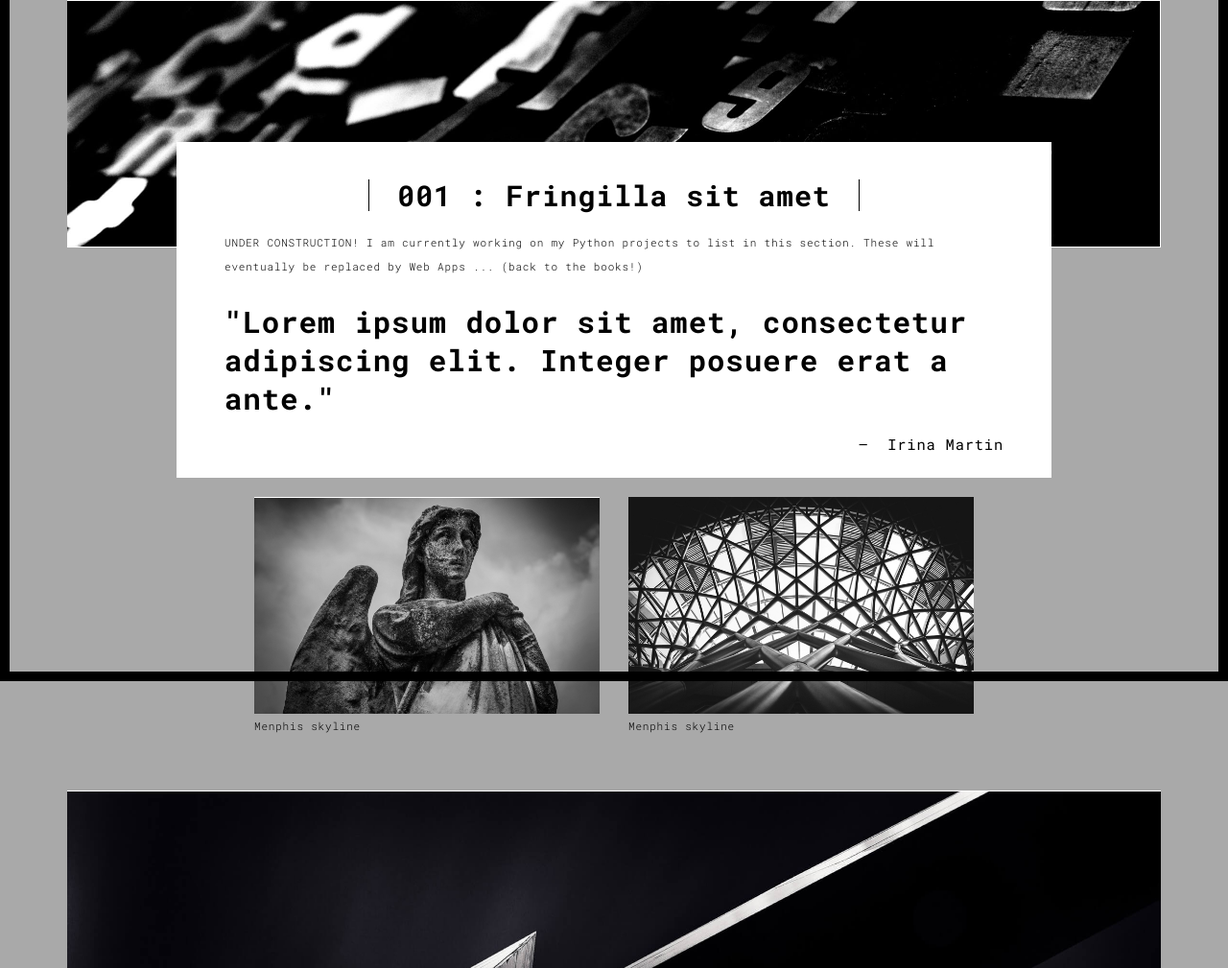
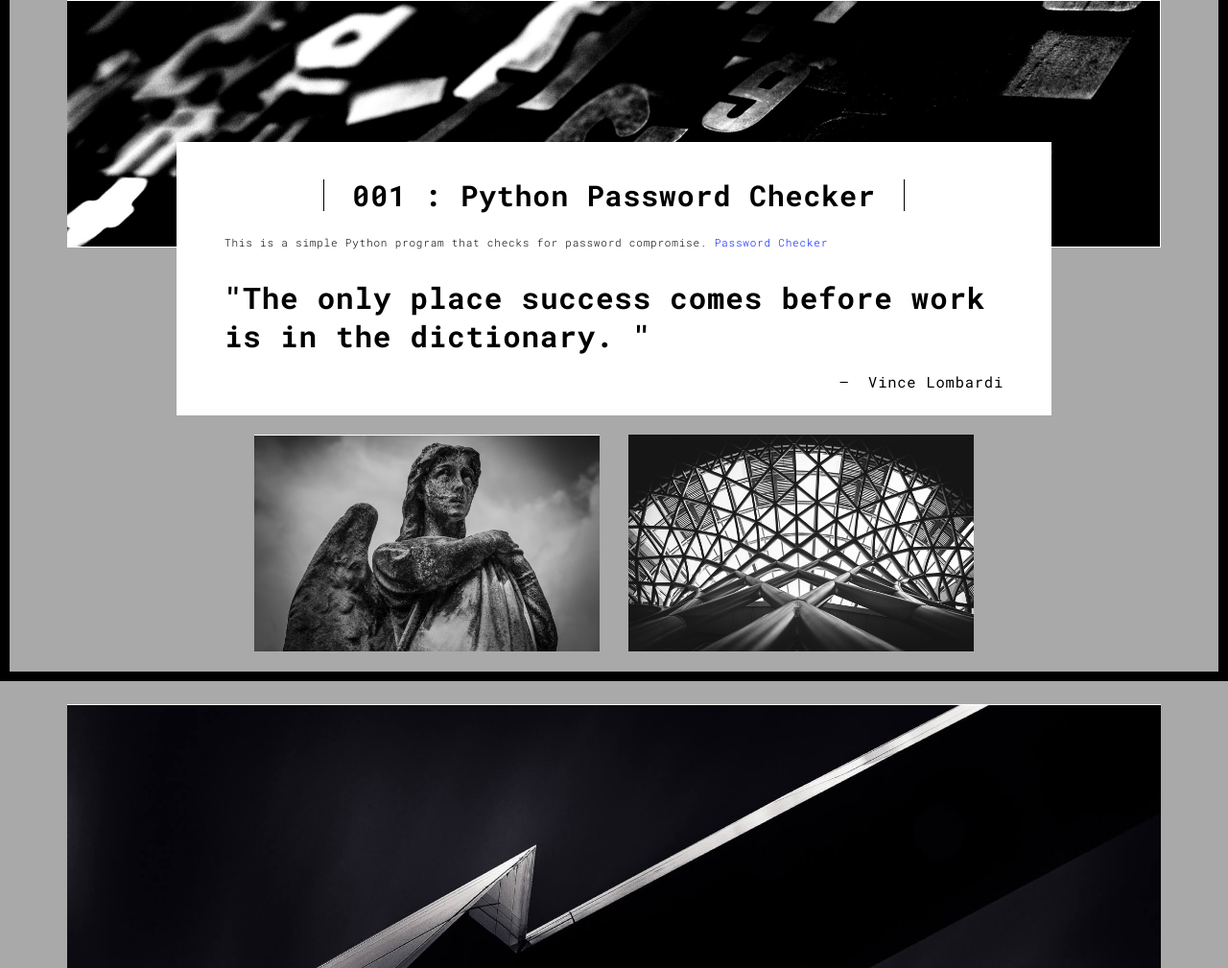
Before and after one commit to cainepavl/portfo, a Flask app: page /work.html in a window 1280 px wide. Shown: the part 90-1099 px from the top of the page at 96% size. Run offline with Flask 3, Linux system fonts and the light colour scheme; some libraries are stand-ins or nearby versions.

Commit message:
Update work.html

```diff
--- a/templates/work.html
+++ b/templates/work.html
@@ -65,13 +65,13 @@
         <img src="./static/assets/images/work001-01.jpg" class="img-responsive" alt="">
         <div class="card-container">
           <div class="text-center">
-            <h1 class="h2">001 : Fringilla sit amet</h1>
+            <h1 class="h2">001 : Python Password Checker</h1>
           </div>
-          <p>UNDER CONSTRUCTION! I am currently working on my Python projects to list in this section. These will eventually be replaced by Web Apps ... (back to the books!)</p>
+          <p>This is a simple Python program that checks for password compromise. <a href="https://github.com/cainepavl/password_checker">Password Checker</a> </p>
 
           <blockquote>
-            <p>"Lorem ipsum dolor sit amet, consectetur adipiscing elit. Integer posuere erat a ante."</p>
-            <small class="pull-right">Irina Martin</small>
+            <p>"The only place success comes before work is in the dictionary. "</p>
+            <small class="pull-right">Vince Lombardi</small>
           </blockquote>
         </div>
       </div>
@@ -82,11 +82,11 @@
         <div class="row">
           <div class="col-xs-12 col-md-6">
             <img src="./static/assets/images/work001-02.jpg" class="img-responsive" alt="">
-            <p>Menphis skyline</p>
+            <p></p>
           </div>
           <div class="col-xs-12 col-md-6">
             <img src="./static/assets/images/work001-03.jpg" class="img-responsive" alt="">
-            <p>Menphis skyline</p>
+            <p></p>
           </div>
         </div>
       </div>
```
